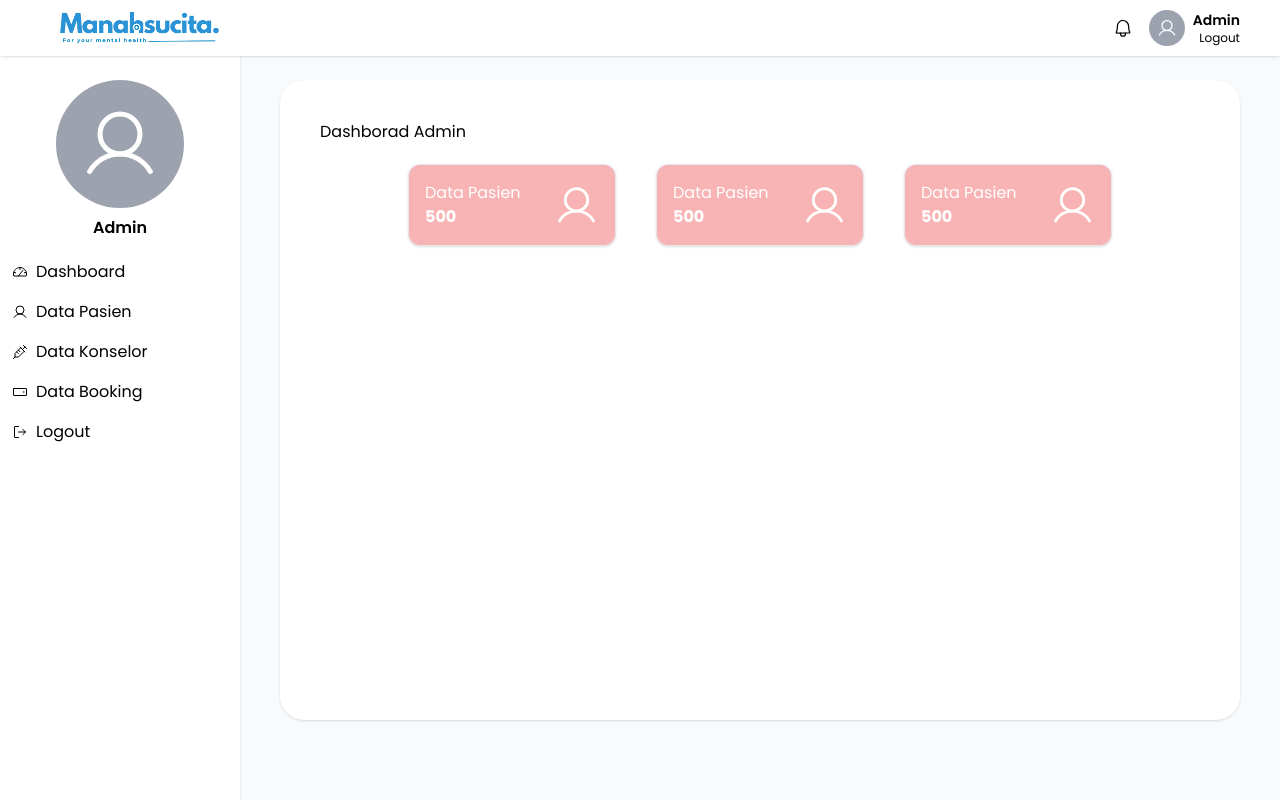
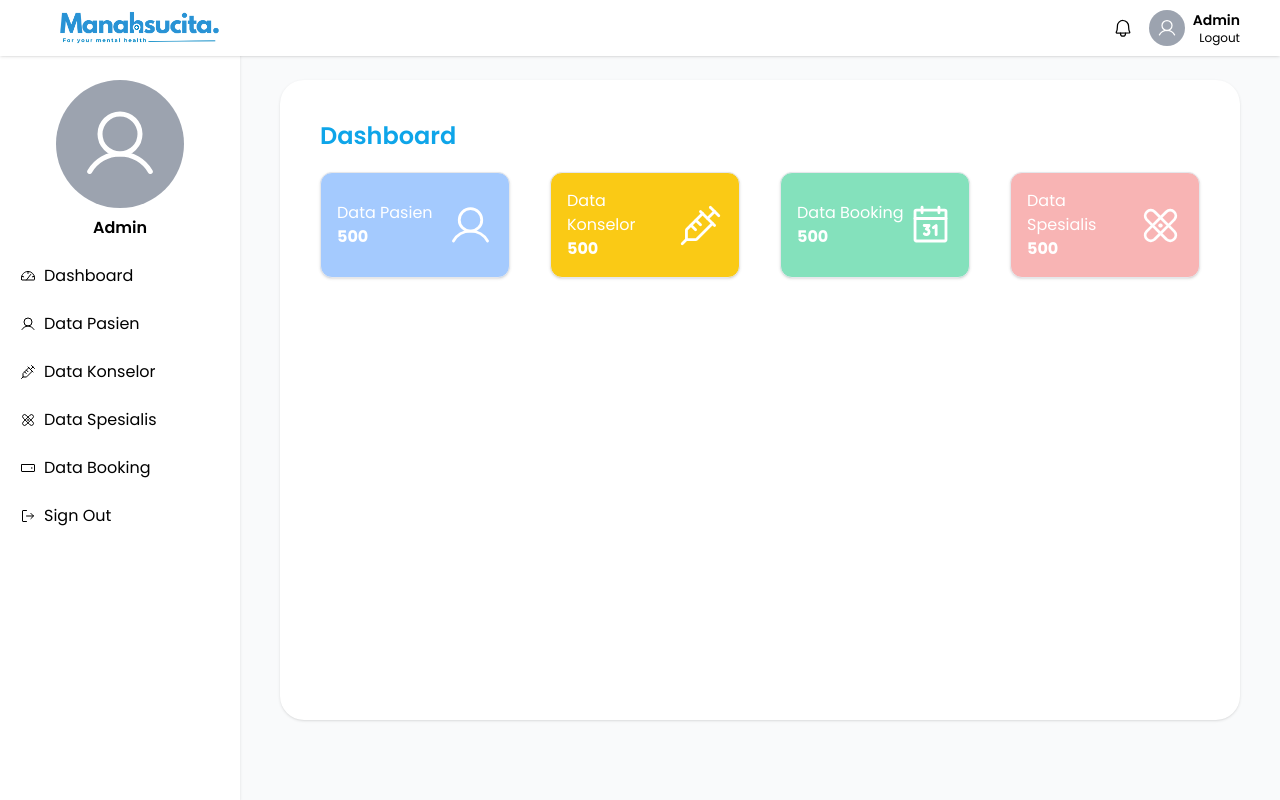
Before and after one commit to Fullstack-39-Skilvul/FE-Capstone-Project, a React (Vite) app: page /admin in a window 1280 px wide. Built offline with nearby package versions, Linux system fonts and the light colour scheme.

Commit message:
Add ui admin page

```diff
--- a/index.html
+++ b/index.html
@@ -2,7 +2,11 @@
 <html lang="en">
   <head>
     <meta charset="UTF-8" />
-    <link rel="icon" type="image/svg+xml" href="/vite.svg" />
+    <link
+      rel="icon"
+      type="image/svg+xml"
+      href="/public//assets//Manahsucita.png"
+    />
     <meta name="viewport" content="width=device-width, initial-scale=1.0" />
     <title>Manahsucita</title>
   </head>
--- a/src/components/sidebar/Sidebar.jsx
+++ b/src/components/sidebar/Sidebar.jsx
@@ -1,6 +1,14 @@
-import { Gauge, HardDrive, SignOut, Syringe, User } from "phosphor-react";
+import {
+  Bandaids,
+  Gauge,
+  HardDrive,
+  SignOut,
+  Syringe,
+  User,
+} from "phosphor-react";
 import React from "react";
 import { NavLink } from "react-router-dom";
+import { DATA_MENU } from "./constant";
 
 function Sidebar() {
   return (
@@ -13,25 +21,13 @@ function Sidebar() {
       </div>
       <div className="pl-3">
         <ul className="gap-4 flex flex-col">
-          <NavLink to="/admin">
-            <li className="flex items-center gap-2">
-              <Gauge /> Dashboard
-            </li>
-          </NavLink>
-          <NavLink to="/admin/pasien">
-            <li className="flex items-center gap-2">
-              <User /> Data Pasien
-            </li>
-          </NavLink>
-          <li className="flex items-center gap-2">
-            <Syringe /> Data Konselor
-          </li>
-          <li className="flex items-center gap-2">
-            <HardDrive /> Data Booking
-          </li>
-          <li className="flex items-center gap-2">
-            <SignOut /> Logout
-          </li>
+          {DATA_MENU.map((item) => (
+            <NavLink to={item.link}>
+              <li className="flex items-center gap-2 hover:bg-sky-400 hover:text-white py-1 rounded pl-2  mr-2">
+                {item.icon} {item.menu}
+              </li>
+            </NavLink>
+          ))}
         </ul>
       </div>
     </div>
--- /dev/null
+++ b/src/components/sidebar/constant.jsx
@@ -0,0 +1,47 @@
+import {
+  Bandaids,
+  Gauge,
+  HardDrive,
+  SignOut,
+  Syringe,
+  User,
+} from "phosphor-react";
+
+export const DATA_MENU = [
+  {
+    id: 1,
+    menu: "Dashboard",
+    link: "/admin",
+    icon: <Gauge />,
+  },
+  {
+    id: 2,
+    menu: "Data Pasien",
+    link: "/admin/pasien",
+    icon: <User />,
+  },
+  {
+    id: 3,
+    menu: "Data Konselor",
+    link: "/admin/konselor",
+    icon: <Syringe />,
+  },
+  {
+    id: 4,
+    menu: "Data Spesialis",
+    link: "/admin/spesialis",
+    icon: <Bandaids />,
+  },
+  {
+    id: 5,
+    menu: "Data Booking",
+    link: "/admin/booking",
+    icon: <HardDrive />,
+  },
+  {
+    id: 6,
+    menu: "Sign Out",
+    link: "/login",
+    icon: <SignOut />,
+  },
+];
--- a/src/pages/adminPage/Dashboard.jsx
+++ b/src/pages/adminPage/Dashboard.jsx
@@ -1,12 +1,12 @@
-import { User } from "phosphor-react";
+import { Bandaids, Calendar, Syringe, User } from "phosphor-react";
 import React from "react";
 
 function Dashboard() {
   return (
     <div>
-      <div>Dashborad Admin</div>
+      <div className="text-sky-500 font-semibold text-2xl">Dashboard</div>
       <div className="mt-5 flex justify-center gap-10">
-        <div className="shadow border bg-red-300 text-white w-52 p-4 flex items-center justify-between rounded-xl">
+        <div className="shadow border bg-blue-300 text-white w-52 p-4 flex items-center justify-between rounded-xl">
           <div>
             <div>Data Pasien</div>
             <div className="font-bold">500</div>
@@ -15,22 +15,31 @@ function Dashboard() {
             <User size={45} />
           </div>
         </div>
-        <div className="shadow border bg-red-300 text-white w-52 p-4 flex items-center justify-between rounded-xl">
+        <div className="shadow border bg-yellow-300 text-white w-52 p-4 flex items-center justify-between rounded-xl">
           <div>
-            <div>Data Pasien</div>
+            <div>Data Konselor</div>
             <div className="font-bold">500</div>
           </div>
           <div>
-            <User size={45} />
+            <Syringe size={45} />
+          </div>
+        </div>
+        <div className="shadow border bg-green-300 text-white w-52 p-4 flex items-center justify-between rounded-xl">
+          <div>
+            <div>Data Booking</div>
+            <div className="font-bold">500</div>
+          </div>
+          <div>
+            <Calendar size={45} />
           </div>
         </div>
         <div className="shadow border bg-red-300 text-white w-52 p-4 flex items-center justify-between rounded-xl">
           <div>
-            <div>Data Pasien</div>
+            <div>Data Spesialis</div>
             <div className="font-bold">500</div>
           </div>
           <div>
-            <User size={45} />
+            <Bandaids size={45} />
           </div>
         </div>
       </div>
--- a/src/pages/adminPage/Pasien.jsx
+++ b/src/pages/adminPage/Pasien.jsx
@@ -1,4 +1,5 @@
 import { Button, Modal } from "flowbite-react";
+import { FileSearch } from "phosphor-react";
 import React from "react";
 import { useState } from "react";
 
@@ -10,11 +11,9 @@ function Pasien() {
       <div className="text-sky-500 font-semibold text-2xl">Data Pasien</div>
       <div>
         <div className="flex justify-between items-center mt-5">
-          <button className="shadow border bg-blue-500 p-2 rounded text-white text-xs">
-            + Tambah Data
-          </button>
+          <div></div>
           <input
-            className="border h-8 rounded"
+            className="border h-8 rounded text-sm"
             type="search"
             placeholder="Cari"
           />
@@ -55,13 +54,13 @@ function Pasien() {
                   <a
                     onClick={() => setOpenModal(true)}
                     href="#"
-                    className="font-medium bg-yellow-300 text-blue-950 py-1 px-2 rounded-lg"
+                    className="font-medium bg-yellow-200 text-blue-950 py-1 px-2 rounded-lg"
                   >
                     Update
                   </a>
                   <a
                     href="#"
-                    className="font-medium bg-red-500 text-white py-1 px-2 rounded-lg"
+                    className="font-medium bg-red-400 text-white py-1 px-2 rounded-lg"
                   >
                     Delete
                   </a>
--- a/src/router/layout/LandingPageLayout.jsx
+++ b/src/router/layout/LandingPageLayout.jsx
@@ -3,7 +3,6 @@ import { Route, Routes } from "react-router-dom";
 import LandingPage from "../../pages/landingPage/LandingPage";
 import Navbar from "../../components/navbar/Navbar";
 import Footer from "../../components/footer/Footer";
-import Pasien from "../../pages/adminPage/Pasien";
 
 function LandingPageLayout() {
   return (
@@ -11,7 +10,6 @@ function LandingPageLayout() {
       <Navbar />
       <Routes>
         <Route path="/" element={<LandingPage />} />
-        <Route path="/pasien" element={<Pasien />} />
       </Routes>
       <Footer />
     </div>
```
Also changed, not shown: public/assets/Manahsucita.png (added).
